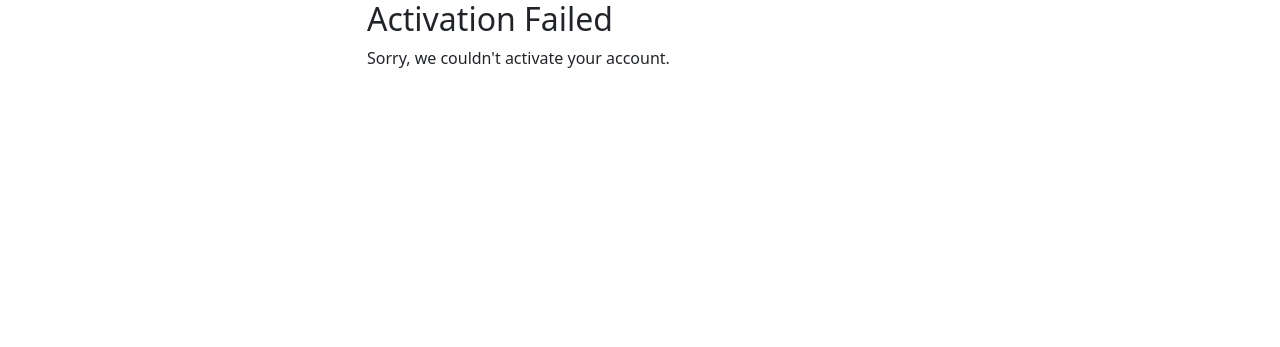
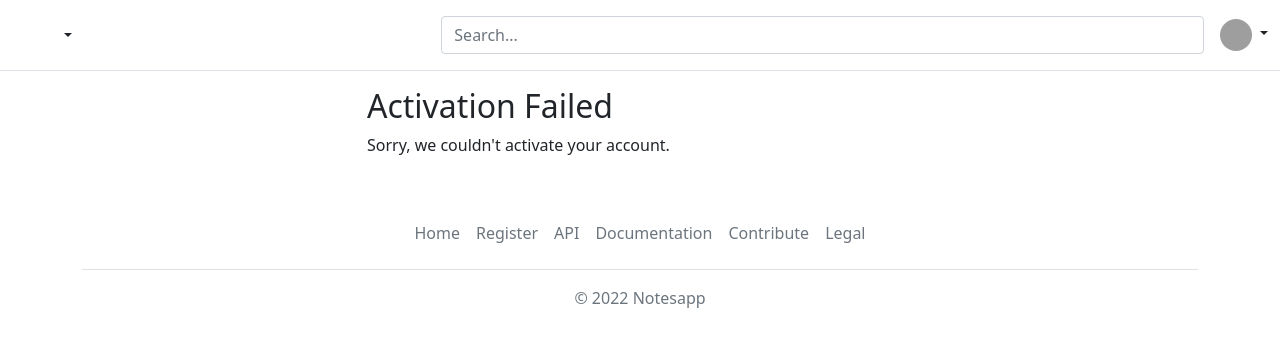
Before and after one commit to JordanBrockerRudow/notesapp, a Django app: template notesapp/notesapp_auth/templates/django_registration/activation_failed.html in a window 1280 px wide. Shown: the top 347 px of the page. Run offline with Django 3.2, Linux system fonts and the light colour scheme; the template is opened without the code that fills it, so the values that code supplies are empty; some libraries are stand-ins or nearby versions; grey boxes are pictures that could not be loaded.

Commit message:
Fix favicon & Initial header/nav

```diff
--- a/notesapp/notes/templates/base.html
+++ b/notesapp/notes/templates/base.html
@@ -5,10 +5,10 @@
     <meta charset="UTF-8">
     <meta name="viewport" content="width=device-width,initial-scale=1">
     <meta http-equiv="X-UA-Compatible" content="IE=edge" />
+    {% load static %}
+    <link rel="icon" type="image/x-icon" href="{% static 'notes/favicon.ico' %}"/>
 
-    <link rel="icon" type="image/x-icon" href="./static/notes/favicon.ico">
-
-    <title>{% block title %}Notes App{% endblock %}</title>
+    <title>NotesApp {% block title %}{% endblock %}</title>
 
     <!-- Bootstrap CSS -->
     <link href="https://cdn.jsdelivr.net/npm/bootstrap@5.0.2/dist/css/bootstrap.min.css" rel="stylesheet" integrity="sha384-EVSTQN3/azprG1Anm3QDgpJLIm9Nao0Yz1ztcQTwFspd3yD65VohhpuuCOmLASjC" crossorigin="anonymous">
@@ -16,40 +16,68 @@
   </head>
 
   <body>
-    <!-- Vertical Pill Navigation -->
-    <!-- https://getbootstrap.com/docs/5.0/components/navs-tabs/ -->
-    <!-- <div class="d-flex align-items-start">
-      <div class="nav flex-column nav-pills me-3" id="v-pills-tab" role="tablist" aria-orientation="vertical">
-        <button class="nav-link active" id="v-pills-home-tab" data-bs-toggle="pill" data-bs-target="#v-pills-home" type="button" role="tab" aria-controls="v-pills-home" aria-selected="true">Home</button>
-        <button class="nav-link" id="v-pills-profile-tab" data-bs-toggle="pill" data-bs-target="#v-pills-profile" type="button" role="tab" aria-controls="v-pills-profile" aria-selected="false">Profile</button>
-        <button class="nav-link" id="v-pills-messages-tab" data-bs-toggle="pill" data-bs-target="#v-pills-messages" type="button" role="tab" aria-controls="v-pills-messages" aria-selected="false">Notes</button>
-        <button class="nav-link" id="v-pills-settings-tab" data-bs-toggle="pill" data-bs-target="#v-pills-settings" type="button" role="tab" aria-controls="v-pills-settings" aria-selected="false">Settings</button>
-      </div> __> -->
+    <!-- Header / Nav -->
+    <header class="py-3 mb-3 border-bottom">
+      <div class="container-fluid d-grid gap-3 align-items-center" style="grid-template-columns: 1fr 2fr;">
+        <div class="dropdown">
+          <a href="#" class="d-flex align-items-center col-lg-4 mb-2 mb-lg-0 link-dark text-decoration-none dropdown-toggle" id="dropdownNavLink" data-bs-toggle="dropdown" aria-expanded="false">
+            <svg class="bi me-2" width="40" height="32"><use xlink:href="#bootstrap"/></svg>
+          </a>
+          <ul class="dropdown-menu text-small shadow" aria-labelledby="dropdownNavLink">
+            <li><a class="dropdown-item active" href="#" aria-current="page">Overview</a></li>
+            <li><a class="dropdown-item" href="#">Inventory</a></li>
+            <li><a class="dropdown-item" href="#">Customers</a></li>
+            <li><a class="dropdown-item" href="#">Products</a></li>
+            <li><hr class="dropdown-divider"></li>
+            <li><a class="dropdown-item" href="#">Reports</a></li>
+            <li><a class="dropdown-item" href="#">Analytics</a></li>
+          </ul>
+        </div>
 
-      <!-- Content Tabs -->
-      <!-- <div class="tab-content" id="v-pills-tabContent">
-        <div class="tab-pane fade show active" id="v-pills-home" role="tabpanel" aria-labelledby="v-pills-home-tab">...</div>
-        <div class="tab-pane fade" id="v-pills-profile" role="tabpanel" aria-labelledby="v-pills-profile-tab">...</div>
-        <div class="tab-pane fade" id="v-pills-messages" role="tabpanel" aria-labelledby="v-pills-messages-tab">...</div>
-        <div class="tab-pane fade" id="v-pills-settings" role="tabpanel" aria-labelledby="v-pills-settings-tab">...</div>
+        <div class="d-flex align-items-center">
+          <form class="w-100 me-3" role="search">
+            <input type="search" class="form-control" placeholder="Search..." aria-label="Search">
+          </form>
+
+          <div class="flex-shrink-0 dropdown">
+            <a href="#" class="d-block link-dark text-decoration-none dropdown-toggle" id="dropdownUser2" data-bs-toggle="dropdown" aria-expanded="false">
+              <img src="https://github.com/mdo.png" alt="mdo" width="32" height="32" class="rounded-circle">
+            </a>
+            <ul class="dropdown-menu text-small shadow" aria-labelledby="dropdownUser2">
+              <li><a class="dropdown-item" href="#">New project...</a></li>
+              <li><a class="dropdown-item" href="#">Settings</a></li>
+              <li><a class="dropdown-item" href="#">Profile</a></li>
+              <li><hr class="dropdown-divider"></li>
+              <li><a class="dropdown-item" href="#">Sign out</a></li>
+            </ul>
+          </div>
+        </div>
       </div>
-    </div> -->
+    </header>
 
-    <!-- Header -->
-    <header>
-        <div class="container">
-       </div>
-    </header>
     <!-- Main Content Section -->
     <div class="container">
       {% block content %}
       {% endblock %}
     </div>
     <!-- Footer -->
-    <footer>
-       <div class="container">
-      </div>
-    </footer>
+      <div class="container">
+        <footer class="py-3 my-4">
+            <ul class="nav justify-content-center border-bottom pb-3 mb-3">
+              <li class="nav-item"><a href="/" class="nav-link px-2 text-muted">Home</a></li>
+              {% if request.user.is_active %}
+                <li class="nav-item"><a class="nav-link px-2 text-muted" href="{% url "profile" %}">Profile</a></li>
+              {% else %}
+                <li class="nav-item"><a class="nav-link px-2 text-muted" href="{% url "django_registration_register" %}">Register</a></li>
+              {% endif %}
+              <li class="nav-item"><a class="nav-link px-2 text-muted" href="{% url "api-root" %}">API</a></li>
+              <li class="nav-item"><a class="nav-link px-2 text-muted" href="{% url "schema-swagger-ui" %}">Documentation</a></li>
+              <li class="nav-item"><a href="https://github.com/JordanBrockerRudow/notesapp" class="nav-link px-2 text-muted">Contribute</a></li>
+              <li class="nav-item"><a href="https://github.com/JordanBrockerRudow/notesapp/blob/main/LICENSE" class="nav-link px-2 text-muted">Legal</a></li>
+            </ul>
+            <p class="text-center text-muted">&copy; 2022 Notesapp</p>
+        </footer>
+    </div>
     <!-- Bootstrap Bundle with Popper -->
     <script src="https://cdn.jsdelivr.net/npm/bootstrap@5.0.2/dist/js/bootstrap.bundle.min.js" integrity="sha384-MrcW6ZMFYlzcLA8Nl+NtUVF0sA7MsXsP1UyJoMp4YLEuNSfAP+JcXn/tWtIaxVXM" crossorigin="anonymous"></script>
   </body>
```
